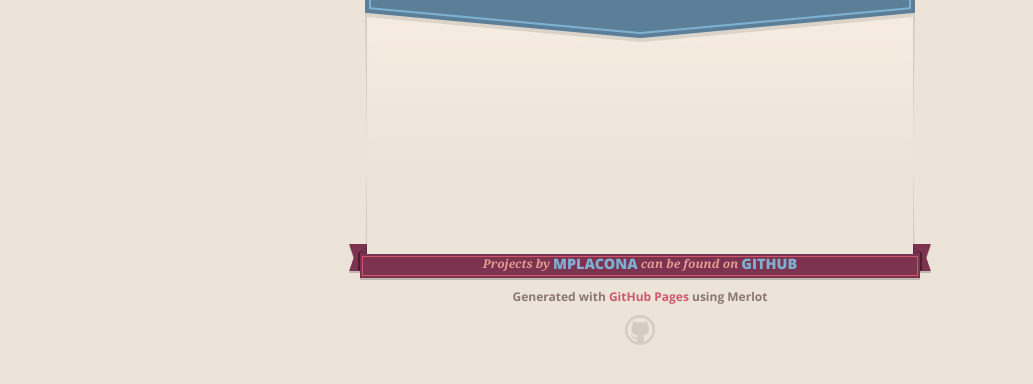
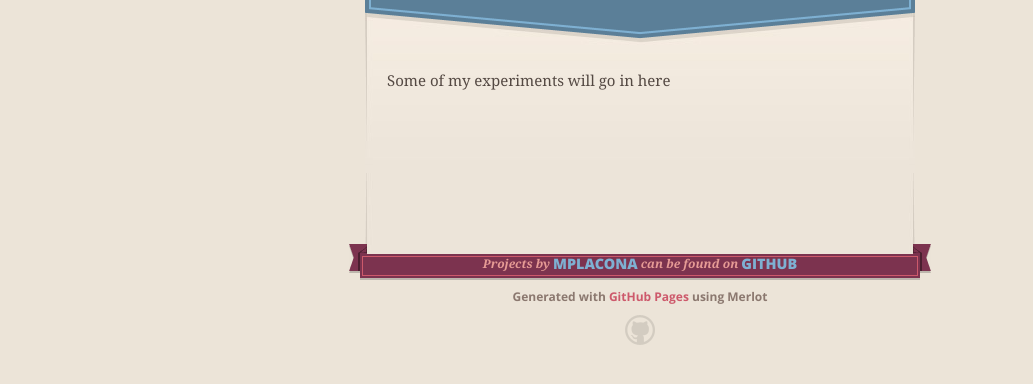
Before and after one commit to mplacona/mplacona.github.io, a plain HTML site: page index.html in a window 1280 px wide. Shown: the part 172-556 px from the top of the page, without its empty margins (0-1033 px from the left). Drawn offline with nearby package versions, Linux system fonts and the light colour scheme.

Commit message:
Update index.html

```diff
--- a/index.html
+++ b/index.html
@@ -45,6 +45,7 @@
 
 
       <section id="main_content">
+        <p>Some of my experiments will go in here</p>
       </section>
 
       <footer>
```
